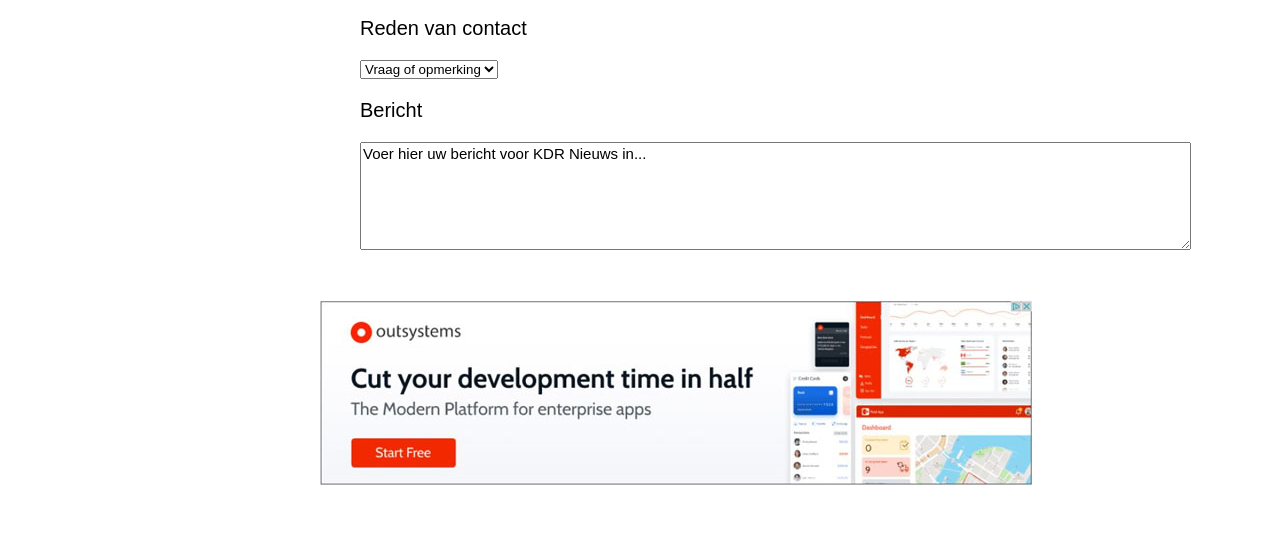
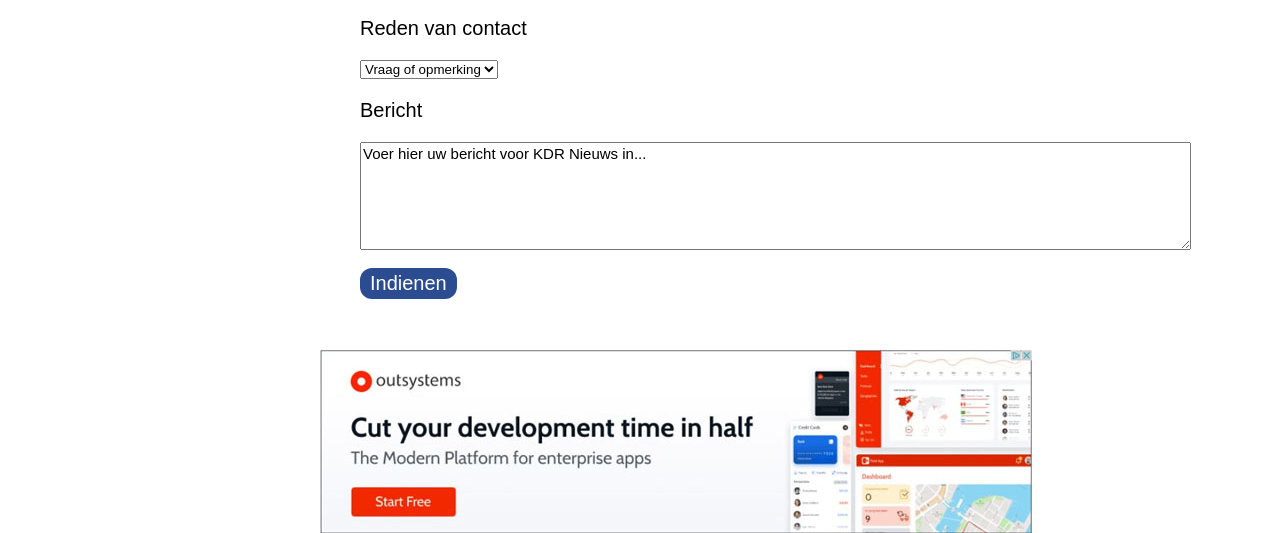
Before and after one commit to kylian3003/KDR-Niews, a plain HTML site: page contact.html in a window 1280 px wide. Shown: the part 874-1407 px from the top of the page. Drawn offline with Linux system fonts and the light colour scheme; a web font is replaced by a local one.

Commit message:
Add files via upload

```diff
--- a/contact.html
+++ b/contact.html
@@ -80,6 +80,12 @@
 							  cols="90" rows="6">Voer hier uw bericht voor KDR Nieuws in...
 					</textarea>
 				</form>
+				<br/>
+				<form>
+					<button>
+						Indienen
+					</button>
+				</form>
 			</div>
 
 			<div class="col-1" id="profile">
--- a/style.css
+++ b/style.css
@@ -269,6 +269,18 @@ td>ul>li {
 
 form {margin: 0 40px;}
 
+form>button {
+    font-family: futura-pt, sans-serif;
+    color: white;
+    font-size: 20px;
+    background-color: #2c4c91;
+    border: white;
+    border-radius: 12px;
+    padding: 4px 10px;
+}
+
+form>button:hover {cursor: pointer}
+
 input, textarea, option {
     font-family: futura-pt, sans-serif;
     font-size: 15px;
```
